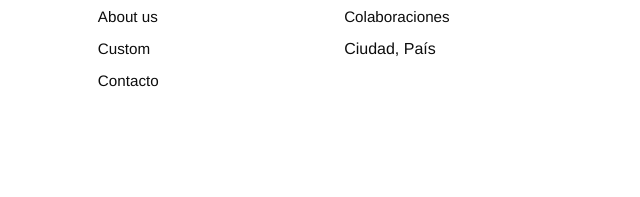
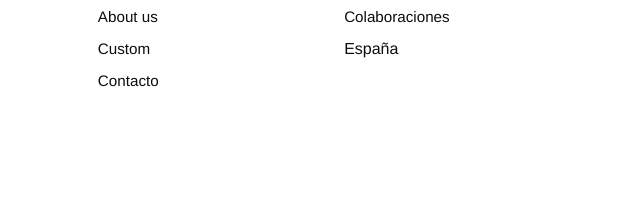
Before and after one commit to lorenahc-05/deltell, an Astro site: page / in a window 1280 px wide. Shown: the part 3293-3490 px from the top of the page, 419-1059 px from the left. Built offline with nearby package versions, Linux system fonts and the light colour scheme; Astro itself is replaced by a stand-in of ours.

Commit message:
Footer: ubicación España
Co-Authored-By: Claude Sonnet 5.5 <noreply@anthropic.com>

```diff
--- a/src/components/Footer.astro
+++ b/src/components/Footer.astro
@@ -26,7 +26,7 @@ const year = new Date().getFullYear();
         <li><a href="mailto:info.deltell@gmail.com">info.deltell@gmail.com</a></li>
         <li><a href="/contacto">Showroom</a></li>
         <li><a href="/contacto">Colaboraciones</a></li>
-        <li>Ciudad, País</li>
+        <li>España</li>
       </ul>
     </div>
 
```
